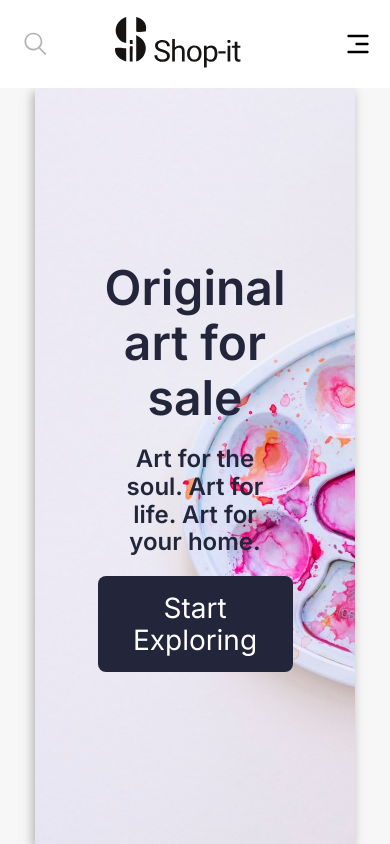
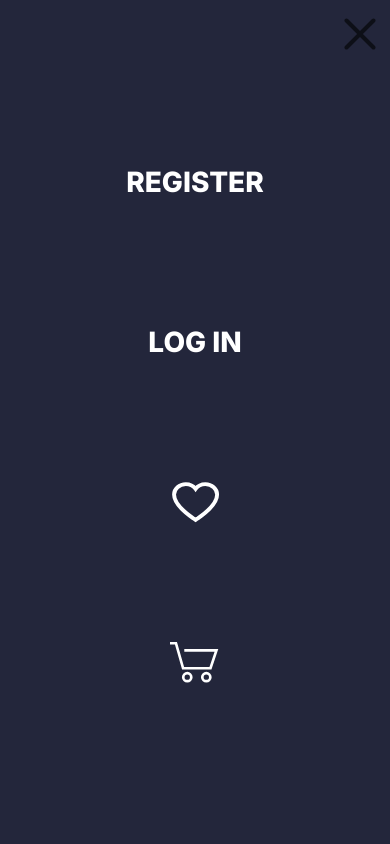
Before and after one commit to Infected-by-js/shop-it, a React (Create React App) app in the folder client/: page / in a window 390 px wide. Both pictures are taken after a click on the button 358 px from the left and 44 px from the top of the page. Shown: the top 844 px of the page. Built offline with nearby package versions, Linux system fonts and the light colour scheme; no server answers; a web font is replaced by a local one.

Commit message:
mobile navbar

```diff
--- a/client/src/components/index.js
+++ b/client/src/components/index.js
@@ -2,7 +2,7 @@ export { Container } from './container/Container';
 export { Logo } from './logo/Logo';
 export { SortBlock } from './sort-block/SortBlock';
 export { Search } from './search/Search';
-export { Navbar } from './navbar/Navbar';
+export { NavMenu } from './nav-menu/NavMenu';
 export { Slider } from './slider/Slider';
 export { Copyright } from './copyright/Copyright';
 export { ProductItem } from './product-item/ProductItem';
@@ -11,3 +11,4 @@ export { CartProduct } from './cart-product/CartProduct';
 export { CartSummary } from './cart-summary/CartSummary';
 export { CategoryItem } from './category-item/CategoryItem';
 export { Portal } from './portal/Portal';
+export { Modal } from './modal/Modal';
--- a/client/src/components/modal/Modal.jsx
+++ b/client/src/components/modal/Modal.jsx
@@ -3,12 +3,12 @@ import { Portal } from '../portal/Portal';
 import { IconClose } from '../../assets/images/icons';
 import { ModalContainer, Overlay, Content, ButtonClose } from './Modal.styled';
 
-export const Modal = ({ onClose, children }) => {
+export const Modal = ({ onClose, children, ...props }) => {
 	return (
 		<Portal>
 			<ModalContainer>
 				<Overlay onClick={onClose} />
-				<Content>
+				<Content {...props}>
 					<ButtonClose onClick={onClose}>
 						<IconClose />
 					</ButtonClose>
--- a/client/src/components/modal/Modal.styled.js
+++ b/client/src/components/modal/Modal.styled.js
@@ -1,5 +1,5 @@
 import styled, { css } from 'styled-components/';
-import { TRANSION_MS } from '../../styles/constants';
+import { color, TRANSION_MS } from '../../styles/constants';
 
 export const ModalContainer = styled.div`
 	position: fixed;
@@ -42,15 +42,27 @@ export const Content = styled.div`
 
 export const ButtonClose = styled.button`
 	position: absolute;
-	right: 0;
-	top: 0;
+	right: 1%;
+	top: 1%;
 	background-color: transparent;
 
 	opacity: 0.6;
 	transition: opacity ${TRANSION_MS} ease;
 
+	svg {
+		width: 50px;
+		height: 50px;
+
+		g {
+			transition: fill ${TRANSION_MS} ease;
+		}
+	}
+
 	&:hover,
 	&:focus-visible {
 		opacity: 1;
+		g {
+			fill: ${color.white};
+		}
 	}
 `;
--- /dev/null
+++ b/client/src/components/nav-menu/NavMenu.jsx
@@ -0,0 +1,34 @@
+import React from 'react';
+import { Link } from 'react-router-dom';
+import { IconCart, IconHeart } from '../../assets/images/icons';
+import { LOGIN_PAGE_ROUTE, REGISTER_PAGE_ROUTE, CART_PAGE_ROUTE } from '../../router/routes';
+
+import { NavList, NavItem, CartIconWrapp, HeartIconWrapp, QuantityIcon } from './NavMenu.styled';
+
+export const NavMenu = ({ quantity }) => {
+	const isEmptyCart = quantity === 0;
+
+	return (
+		<NavList>
+			<NavItem>
+				<Link to={REGISTER_PAGE_ROUTE}>Register</Link>
+			</NavItem>
+			<NavItem>
+				<Link to={LOGIN_PAGE_ROUTE}>Log in</Link>
+			</NavItem>
+			<NavItem>
+				<HeartIconWrapp>
+					<IconHeart />
+				</HeartIconWrapp>
+			</NavItem>
+			<NavItem>
+				<Link to={CART_PAGE_ROUTE}>
+					<CartIconWrapp>
+						<IconCart />
+						{!isEmptyCart && <QuantityIcon>{quantity}</QuantityIcon>}
+					</CartIconWrapp>
+				</Link>
+			</NavItem>
+		</NavList>
+	);
+};
--- a/client/src/components/navbar/Navbar.styled.js
+++ b/client/src/components/nav-menu/NavMenu.styled.js
@@ -1,7 +1,5 @@
 import styled from 'styled-components';
 import { color, device, fonts, fontWeight, TRANSION_MS } from '../../styles/constants';
-
-export const Wrapper = styled.nav``;
 
 export const NavList = styled.ul`
 	display: none;
@@ -43,7 +41,7 @@ export const NavItem = styled.li`
 	}
 `;
 
-export const HeartIconWrapp = styled.button`
+export const HeartIconWrapp = styled.a`
 	position: relative;
 	display: flex;
 	align-items: center;
@@ -73,7 +71,7 @@ export const HeartIconWrapp = styled.button`
 	}
 `;
 
-export const CartIconWrapp = styled.span`
+export const CartIconWrapp = styled.div`
 	position: relative;
 	display: flex;
 	align-items: center;
@@ -94,23 +92,6 @@ export const CartIconWrapp = styled.span`
 	}
 `;
 
-export const BurgerButton = styled.button`
-	display: flex;
-
-	background-color: transparent;
-	border: 0;
-
-	&:active {
-		g {
-			fill: ${color.red};
-		}
-	}
-
-	@media ${device.laptop} {
-		display: none;
-	}
-`;
-
 export const QuantityIcon = styled.span`
 	position: absolute;
 	right: -15px;
@@ -128,4 +109,6 @@ export const QuantityIcon = styled.span`
 	color: ${color.white};
 	background-color: ${color.red};
 	border-radius: 50%;
+
+	transition: color ${TRANSION_MS} ease-in-out, background-color ${TRANSION_MS} ease-in-out;
 `;
--- a/client/src/components/navbar/Navbar.jsx
+++ /dev/null
@@ -1,52 +0,0 @@
-import React from 'react';
-import { useSelector } from 'react-redux';
-import { Link } from 'react-router-dom';
-import { LOGIN_PAGE_ROUTE, REGISTER_PAGE_ROUTE, CART_PAGE_ROUTE } from '../../router/routes';
-
-import {
-	Wrapper,
-	NavList,
-	NavItem,
-	CartIconWrapp,
-	HeartIconWrapp,
-	BurgerButton,
-	QuantityIcon,
-} from './Navbar.styled';
-import { IconCart, IconBurger, IconHeart } from '../../assets/images/icons';
-
-export const Navbar = () => {
-	const quantity = useSelector((state) => state.cart.quantity);
-	const isEmptyCart = quantity === 0;
-
-	return (
-		<>
-			<Wrapper>
-				<NavList>
-					<NavItem>
-						<Link to={REGISTER_PAGE_ROUTE}>Register</Link>
-					</NavItem>
-					<NavItem>
-						<Link to={LOGIN_PAGE_ROUTE}>Log in</Link>
-					</NavItem>
-					<NavItem>
-						<HeartIconWrapp>
-							<IconHeart />
-						</HeartIconWrapp>
-					</NavItem>
-					<NavItem>
-						<Link to={CART_PAGE_ROUTE}>
-							<CartIconWrapp>
-								<IconCart />
-								{!isEmptyCart && <QuantityIcon>{quantity}</QuantityIcon>}
-							</CartIconWrapp>
-						</Link>
-					</NavItem>
-				</NavList>
-			</Wrapper>
-
-			<BurgerButton>
-				<IconBurger />
-			</BurgerButton>
-		</>
-	);
-};
--- a/client/src/containers/header/Header.jsx
+++ b/client/src/containers/header/Header.jsx
@@ -1,6 +1,7 @@
 import React from 'react';
 import { Wrapper, Content } from './Header.styled.js';
-import { Container, Search, Logo, Navbar } from '../../components/';
+import { Container, Search, Logo } from '../../components/';
+import { Navbar } from '../navbar/Navbar';
 
 export const Header = () => {
 	return (
--- a/client/src/containers/header/Header.styled.js
+++ b/client/src/containers/header/Header.styled.js
@@ -1,7 +1,7 @@
 import styled from 'styled-components';
-import { color, headerHeight } from '../../styles/constants';
+import { color, device, headerHeight } from '../../styles/constants';
 
-export const Wrapper = styled.header`
+export const Wrapper = styled.div`
 	background-color: ${color.white};
 	position: fixed;
 	top: 0;
@@ -11,8 +11,10 @@ export const Wrapper = styled.header`
 	will-change: transform;
 `;
 export const Content = styled.header`
+	min-width: 300px;
 	height: ${headerHeight};
 	display: flex;
 	align-items: center;
 	justify-content: space-between;
+	position: relative;
 `;
--- /dev/null
+++ b/client/src/containers/navbar/Navbar.jsx
@@ -0,0 +1,39 @@
+import React, { useState } from 'react';
+import { useSelector } from 'react-redux';
+
+import { MobileMenuWrapp, BurgerButton } from './Navbar.styled';
+import { IconBurger, IconClose } from '../../assets/images/icons';
+import { NavMenu, Modal } from '../../components';
+
+export const Navbar = () => {
+	const [burgerOpen, setBurgerOpen] = useState(false);
+	const quantity = useSelector((state) => state.cart.quantity);
+
+	const handleOpenBurgerMenu = () => {
+		setBurgerOpen(true);
+	};
+	const handleCloseBurgerMenu = () => {
+		setBurgerOpen(false);
+	};
+
+	return (
+		<>
+			<NavMenu quantity={quantity} />
+
+			<BurgerButton onClick={handleOpenBurgerMenu}>
+				{burgerOpen ? <IconClose /> : <IconBurger />}
+			</BurgerButton>
+
+			{burgerOpen && (
+				<Modal
+					style={{ position: 'fixed', width: '100%', height: '100%' }}
+					onClose={handleCloseBurgerMenu}
+				>
+					<MobileMenuWrapp isShow={burgerOpen}>
+						<NavMenu quantity={quantity} />
+					</MobileMenuWrapp>
+				</Modal>
+			)}
+		</>
+	);
+};
--- /dev/null
+++ b/client/src/containers/navbar/Navbar.styled.js
@@ -0,0 +1,85 @@
+import styled, { css } from 'styled-components';
+import { color, device, fontWeight } from '../../styles/constants';
+
+export const MobileMenuWrapp = styled.nav`
+	${({ isShow }) =>
+		isShow &&
+		css`
+			width: 100%;
+			height: 100%;
+			display: flex;
+			align-items: center;
+			justify-content: center;
+			background-color: ${color.black};
+
+			ul {
+				display: flex;
+				flex-direction: column;
+				align-items: flex-start;
+				gap: 30px;
+				width: 100%;
+			}
+
+			li {
+				width: 100%;
+				height: 130px;
+				margin: 0;
+				padding: 0;
+				font-size: 1.75rem;
+				font-weight: ${fontWeight.inter.l};
+				color: ${color.white};
+
+				a {
+					display: flex;
+					align-items: center;
+					justify-content: center;
+				}
+
+				svg {
+					width: 50px;
+					height: 50px;
+					g {
+						stroke: ${color.white};
+					}
+				}
+
+				span {
+					width: 35px;
+					height: 35px;
+					font-size: 1.25rem;
+					font-weight: ${fontWeight.inter.l};
+
+					color: ${color.black};
+					background-color: ${color.white};
+				}
+
+				&:active,
+				&:hover {
+					background-color: ${color.silverLight};
+
+					span {
+						color: ${color.white};
+
+						background-color: ${color.red};
+					}
+				}
+			}
+		`}
+`;
+
+export const BurgerButton = styled.button`
+	display: flex;
+
+	background-color: transparent;
+	border: 0;
+
+	&:active {
+		g {
+			fill: ${color.red};
+		}
+	}
+
+	@media ${device.laptop} {
+		display: none;
+	}
+`;
--- a/client/src/pages/home/HomePage.jsx
+++ b/client/src/pages/home/HomePage.jsx
@@ -15,7 +15,6 @@ export const HomePage = () => {
 		};
 
 		getProducts();
-		// eslint-disable-next-line react-hooks/exhaustive-deps
 	}, []);
 
 	return (
```
Also changed, not shown: client/src/assets/products.js (deleted, +0 -28 lines).
